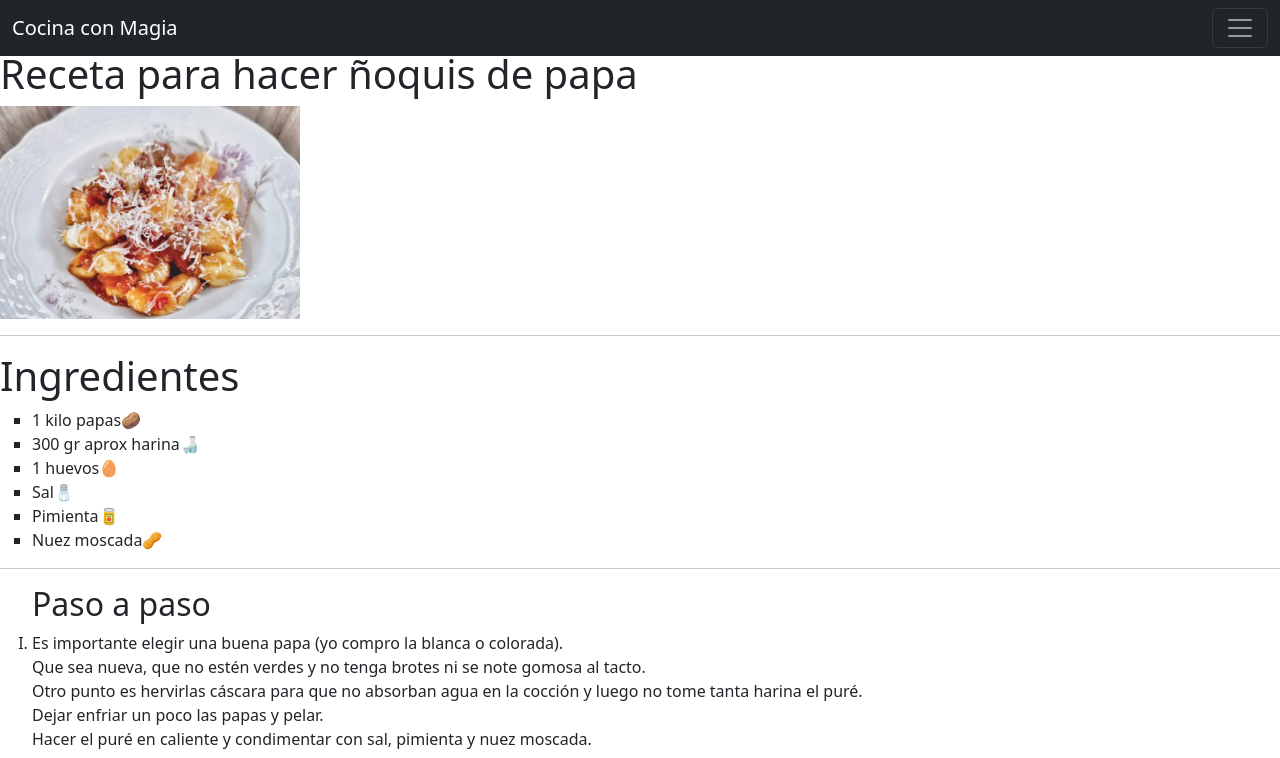
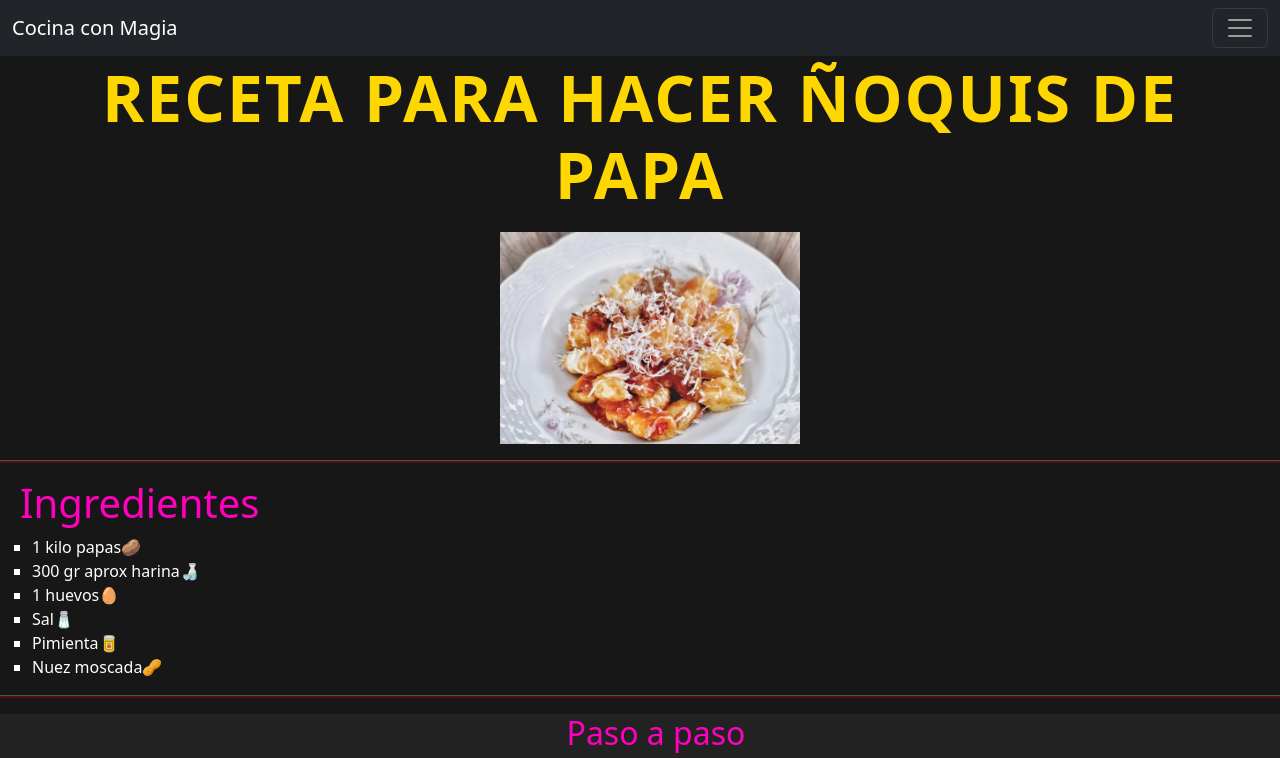
Before and after one commit to Santiago235v30/Cocina-con-Magia, a plain HTML site: page assets/html/RecetaDeÑoquis.html in a window 1280 px wide. Shown: the top 758 px of the page. Drawn offline with nearby package versions, Linux system fonts and the light colour scheme.

Commit message:
Update RecetaDeÑoquis.html

```diff
--- a/assets/html/RecetaDeÑoquis.html
+++ b/assets/html/RecetaDeÑoquis.html
@@ -4,7 +4,7 @@
     <meta charset="UTF-8">
     <meta name="viewport" content="width=device-width, initial-scale=1.0">
     <link href="https://cdn.jsdelivr.net/npm/bootstrap@5.3.3/dist/css/bootstrap.min.css" rel="stylesheet" integrity="sha384-QWTKZyjpPEjISv5WaRU9OFeRpok6YctnYmDr5pNlyT2bRjXh0JMhjY6hW+ALEwIH" crossorigin="anonymous">
-<link rel="stylesheet" href="/assets/css/food.css.css">
+<link rel="stylesheet" href="/assets/css/food.css">
 <link rel="icon" href="assets/img/4efd6338-58ab-4ac8-b9a0-6fc2a85b399e.webp">
     <title>Receta de Ñoquis de papa</title>
 </head>
```
